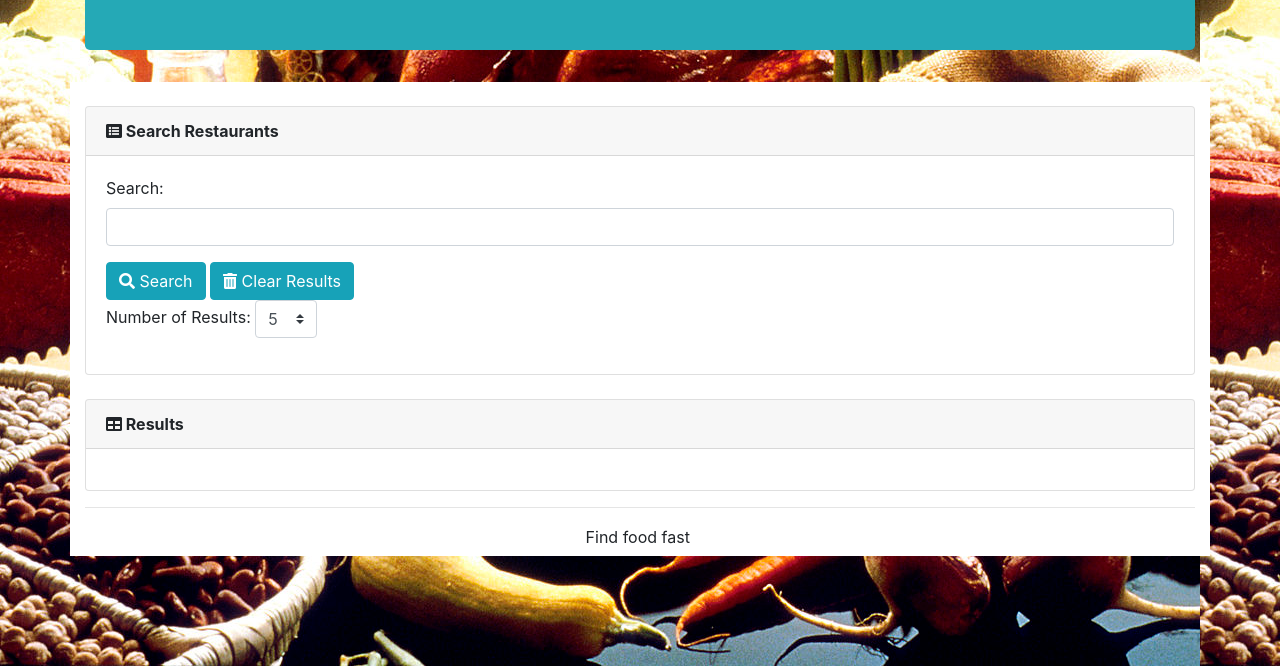
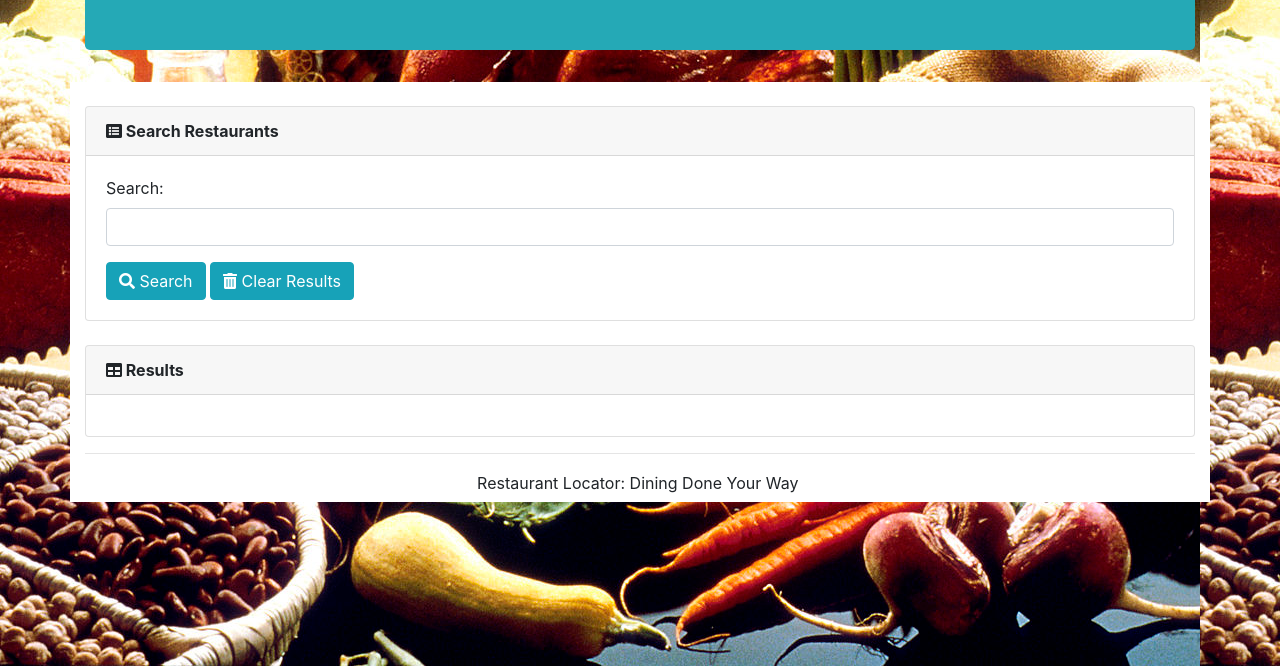
Before and after one commit to ericremoroza/Project-1, a plain HTML site: page index.html in a window 1280 px wide. Shown: the part 134-800 px from the top of the page. Drawn offline with nearby package versions, Linux system fonts and the light colour scheme; some icons are missing.

Commit message:
edited index.html

```diff
--- a/index.html
+++ b/index.html
@@ -48,15 +48,6 @@
                 <i class="fas fa-trash-alt"></i>
                 Clear Results
               </button>
-              <div class="form-group">
-                <label for="pwd">Number of Results:</label>
-                <select id="results-count" placeholder="Select the number of results" class="custom-select"
-                  aria-labelledby="dropdownMenuButton">
-                  <option value="5">5</option>
-                  <option value="10">10</option>
-                  <option value="20">20</option>
-                </select>
-              </div>
             </form>
           </div>
         </div>
@@ -87,7 +78,7 @@
       <div class="col-12">
         <hr>
         <h5 class="text-center">
-          <small>Find food fast
+          <small>Restaurant Locator: Dining Done Your Way
             <i class="fa fa-food"></i>
           </small>
         </h5>
```
